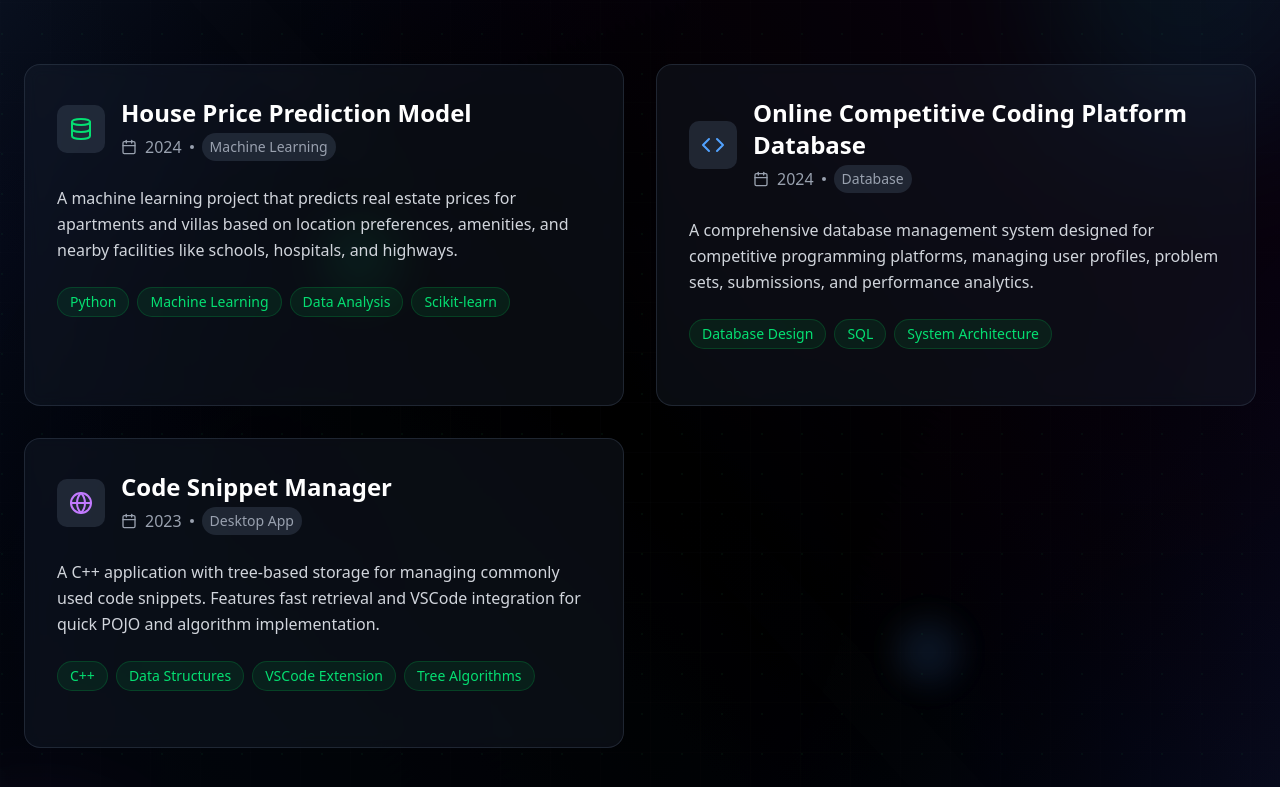
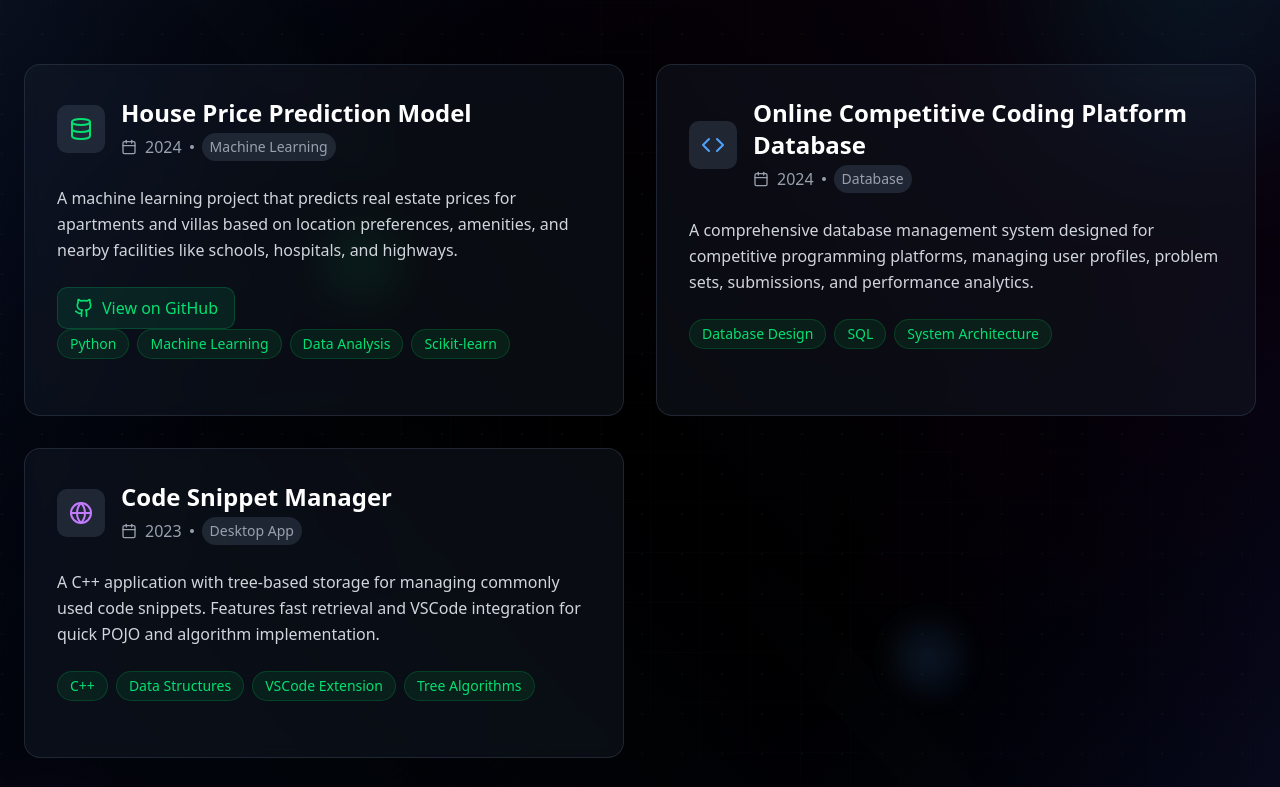
Before and after one commit to karthikraman30/portfolio, a React (Vite) app: page / in a window 1280 px wide. Shown: the part 1922-2709 px from the top of the page. Built offline with nearby package versions, Linux system fonts and the light colour scheme.

Commit message:
adding code of house price project

```diff
--- a/src/sections/project.tsx
+++ b/src/sections/project.tsx
@@ -1,5 +1,5 @@
 import React from 'react';
-import { Calendar, Database, Globe, Star, Code } from 'lucide-react';
+import { Calendar, Database, Globe, Star, Code, Github } from 'lucide-react';
 
 const ProjectSection: React.FC = () => {
     const projects = [
@@ -8,6 +8,7 @@ const ProjectSection: React.FC = () => {
             year: "2024",
             description: "A machine learning project that predicts real estate prices for apartments and villas based on location preferences, amenities, and nearby facilities like schools, hospitals, and highways.",
             technologies: ["Python", "Machine Learning", "Data Analysis", "Scikit-learn"],
+            githubUrl: "https://github.com/karthikraman30/house-price-prediction",
             category: "Machine Learning",
             featured: true,
             icon: <Database className="text-green-400" size={24} />
@@ -97,6 +98,21 @@ const ProjectSection: React.FC = () => {
                                 {project.description}
                             </p>
 
+                            {/* GitHub Link */}
+                            {project.githubUrl && (
+                                <div className="mt-4">
+                                    <a
+                                        href={project.githubUrl}
+                                        target="_blank"
+                                        rel="noopener noreferrer"
+                                        className="inline-flex items-center gap-2 px-4 py-2 rounded-lg bg-green-400/10 hover:bg-green-400/20 transition-all duration-300 text-green-400 hover:text-white border border-green-400/20 hover:border-green-400/40"
+                                    >
+                                        <Github size={20} />
+                                        <span>View on GitHub</span>
+                                    </a>
+                                </div>
+                            )}
+
                             {/* Technologies */}
                             <div className="flex flex-wrap gap-2 mb-6">
                                 {project.technologies.map((tech, techIndex) => (
```
